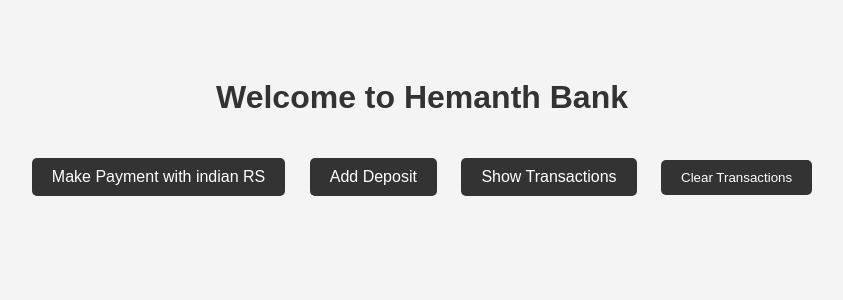
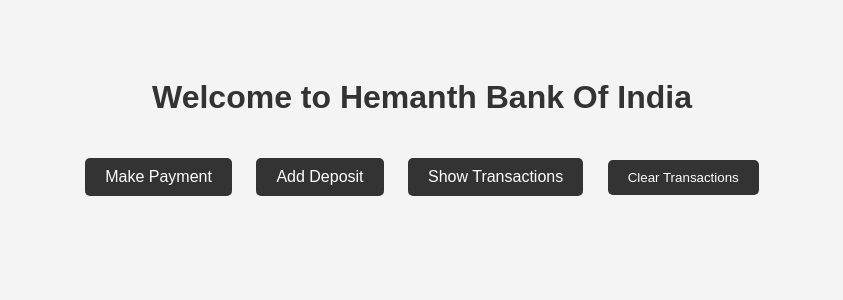
Before and after one commit to iamironman4279/bk, a Flask app: page / in a window 1280 px wide. Shown: the top 300 px of the page, without its empty margins (218-1061 px from the left). Run offline with Flask 2, Linux system fonts and the light colour scheme.

Commit message:
Update index.html

```diff
--- a/templates/index.html
+++ b/templates/index.html
@@ -6,9 +6,9 @@
     <link rel="stylesheet" href="{{ url_for('static', filename='styles.css') }}">
 </head>
 <body>
-    <h1>Welcome to Hemanth Bank</h1>
+    <h1>Welcome to Hemanth Bank Of India</h1>
     <div class="menu">
-        <a href="{{ url_for('add_payment') }}" class="button">Make Payment with indian RS</a>
+        <a href="{{ url_for('add_payment') }}" class="button">Make Payment</a>
         <a href="{{ url_for('add_deposit') }}" class="button">Add Deposit</a>
         <a href="{{ url_for('view_finances') }}" class="button">Show Transactions</a>
         <form action="{{ url_for('clear_transactions') }}" method="post" style="display: inline;">
```
